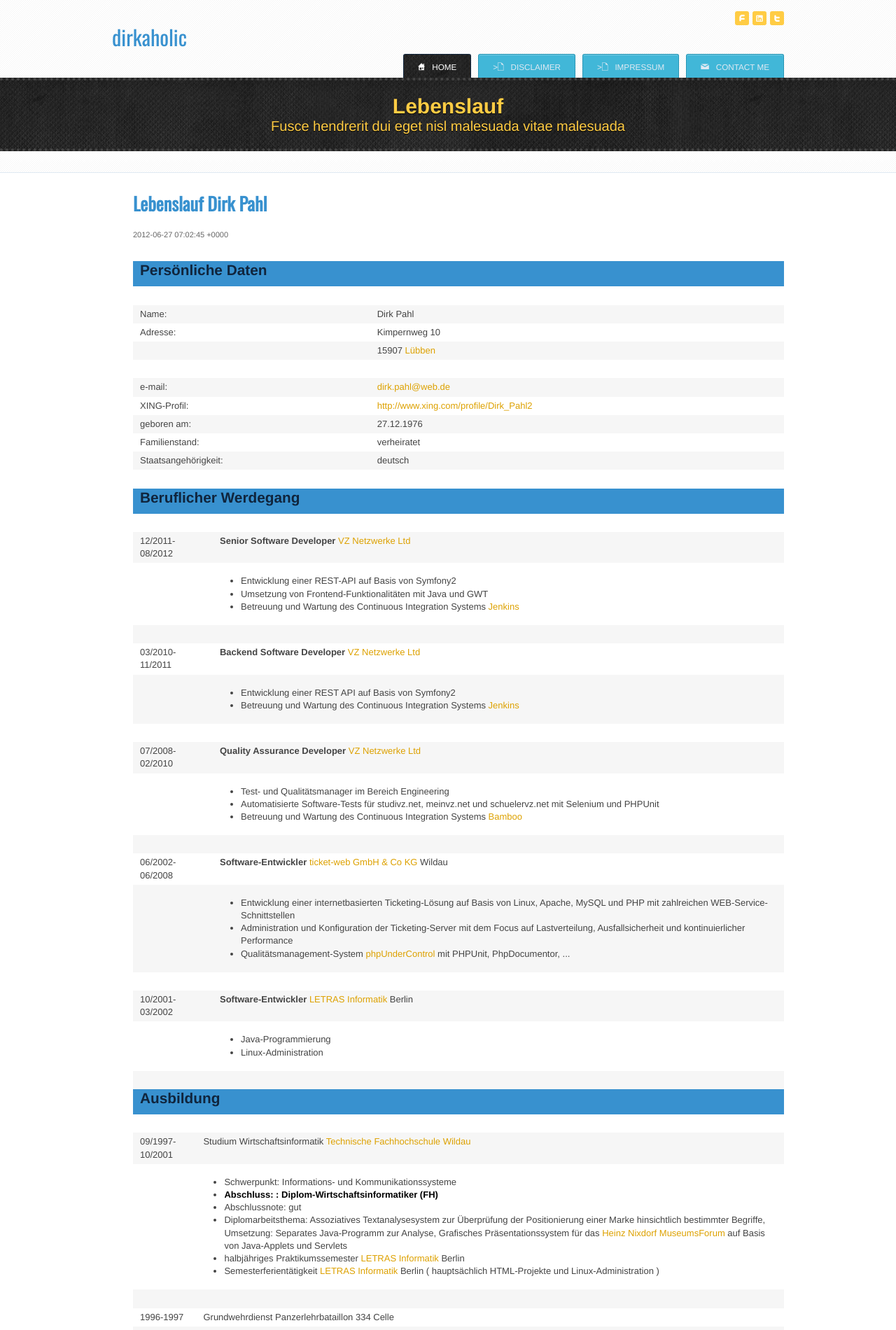
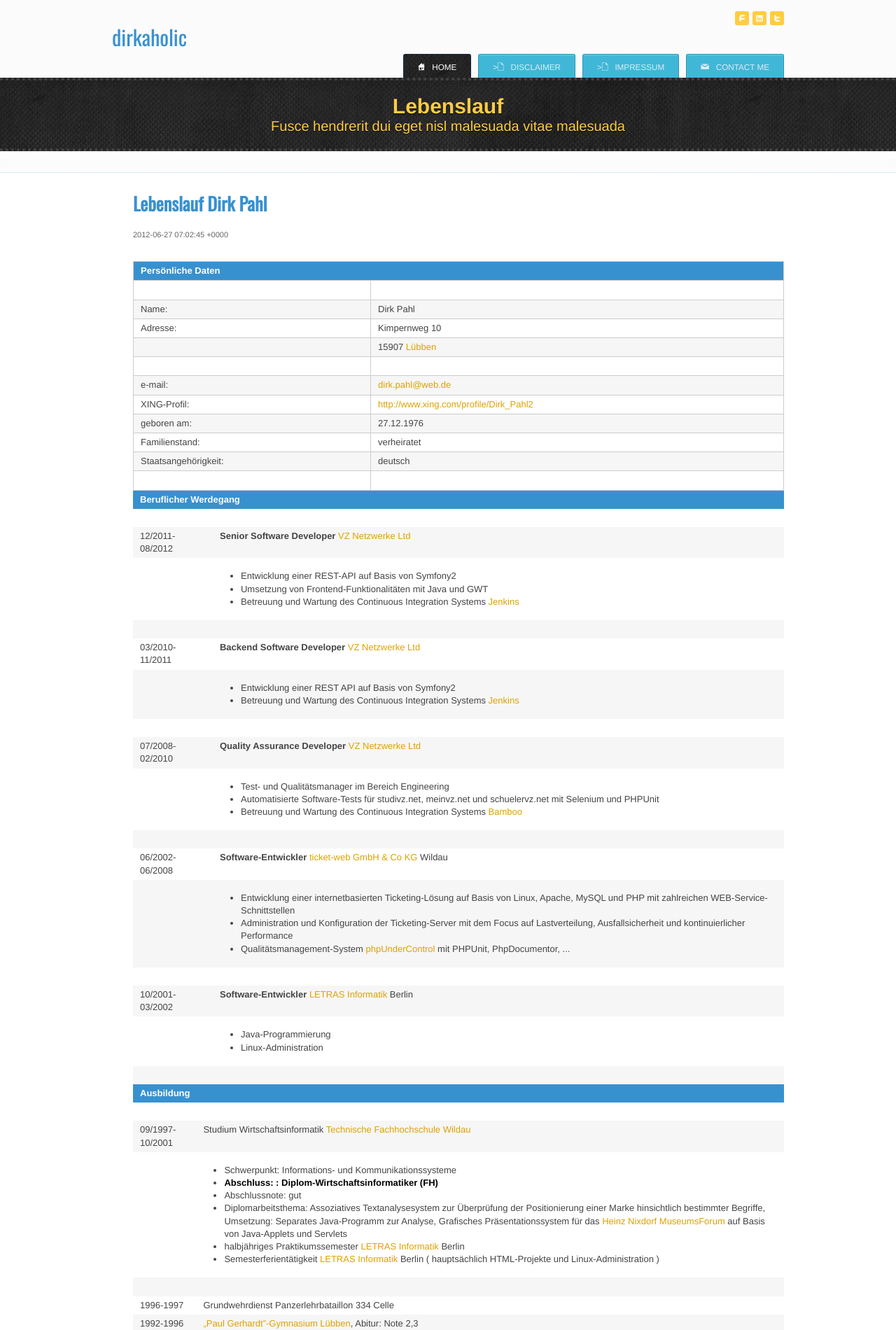
Before and after one commit to dirkaholic/dirkaholic.github.com, a Jekyll site: the page built from index.html, in a window 1280 px wide. Shown: the top 1900 px of the page at 70% size. Built offline with Jekyll 4.4.1, drawn with Linux system fonts in a browser that asks for light colours; nearby versions of some CDN libraries; some web fonts are replaced; Markdown is read by kramdown in place of the engine named in the settings.

Commit message:
Fix HTML validation error

```diff
--- a/index.html
+++ b/index.html
@@ -17,9 +17,9 @@
 <p class="meta"><span class="date">{{ site.time }}</span></p>
 <div style="clear: both;">&nbsp;</div>
 
-<table border="0">
+<table border="">
 <thead>
-<tr><th colspan="2"><h3>Pers&ouml;nliche Daten</h3></th></tr>
+<tr><th colspan="2">Pers&ouml;nliche Daten</th></tr>
 </thead>
 <tbody>
 <tr><td>&nbsp;</td><td>&nbsp;</td></tr>
@@ -65,7 +65,7 @@
 
 <table border="0">
 <thead>
-<tr><th colspan="2"><h3>Beruflicher Werdegang</h3></th></tr>
+<tr><th colspan="2">Beruflicher Werdegang</th></tr>
 </thead>
 <tbody>
 <tr><td>&nbsp;</td><td>&nbsp;</td></tr>
@@ -132,7 +132,7 @@
 
 <table border="0">
 <thead>
-<tr><th colspan="2"><h3>Ausbildung</h3></th></tr>
+<tr><th colspan="2">Ausbildung</th></tr>
 </thead>
 <tbody>
 <tr><td>&nbsp;</td><td>&nbsp;</td></tr>
@@ -166,7 +166,7 @@
 
 <table border="0">
 <thead>
-<tr><th colspan="2"><h3>Sonstiges</h3></th></tr>
+<tr><th colspan="2">Sonstiges</th></tr>
 </thead>
 <tbody>
 <tr><td>&nbsp;</td><td>&nbsp;</td></tr>
```
